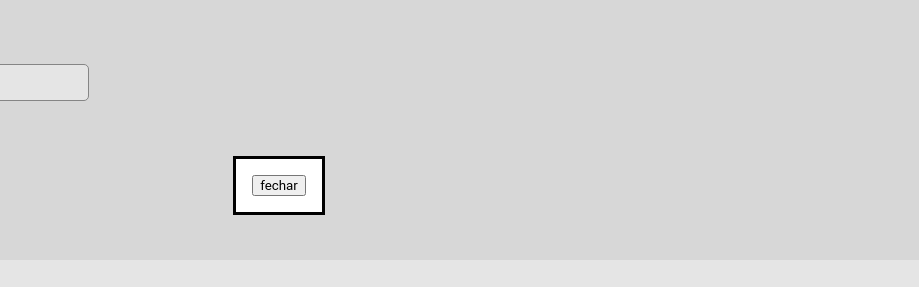
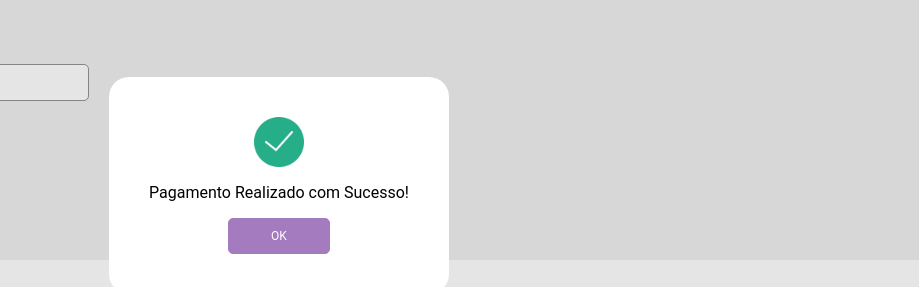
Before and after one commit to DebLagos/projeto-faculdade, a plain HTML site: page pagamento.html in a window 1280 px wide. Both pictures are taken after typing "Sample", "5551234", "Sample", "Sample" into the empty fields and a click on the button "Agendar". Shown: the part 735-1022 px from the top of the page, 361-1280 px from the left. Drawn offline with Linux system fonts and the light colour scheme.

Commit message:
inclusao dos modais de confirmação e encerramento

```diff
--- a/agenda-paciente.css
+++ b/agenda-paciente.css
@@ -63,3 +63,55 @@
     justify-content: center;
 
 }
+
+dialog {
+
+    padding: 40px;
+    border: none;
+    border-radius: 20px;
+}
+
+.dialog-header {
+    display: flex;
+    justify-content: center;
+    padding: 15px;
+}
+
+.dialog-body {
+
+    font-weight: 400;
+}
+
+.dialog-footer {
+    width: 100%;
+    display: flex;
+    margin-top: 10px;
+    flex-direction: row;
+    justify-content: space-between;
+
+}
+
+.imagem-cancelar {
+    width: 60px;
+    height: 60px;
+    display: flex;
+
+}
+
+.fechar {
+    width: 100px;
+    padding: 10px;
+    cursor: pointer;
+    border-radius: 5px;
+    background-color: #A47BBE;
+    border: 1px solid #A47BBE;
+    color: #ffffff;
+
+
+}
+
+.fechar:hover {
+    background-color: #ffffff;
+    border: 1px solid #A47BBE;
+    color: #A47BBE;
+}
--- a/contatos.css
+++ b/contatos.css
@@ -76,3 +76,50 @@ h1 {
     margin-top: 40px;
     margin-bottom: 50px;
 }
+
+dialog {
+
+    padding: 40px;
+    border: none;
+    border-radius: 20px;
+}
+
+.dialog-header {
+    display: flex;
+    justify-content: center;
+}
+
+.dialog-body {
+
+    font-weight: 400;
+}
+
+.dialog-footer {
+    justify-content: center;
+    display: flex;
+}
+
+.imagem-sucesso {
+    width: 50px;
+    height: 50px;
+    display: flex;
+
+}
+
+.fechar {
+    width: 100px;
+    padding: 10px;
+    cursor: pointer;
+    border-radius: 5px;
+    background-color: #A47BBE;
+    border: 1px solid #A47BBE;
+    color: #ffffff;
+
+
+}
+
+.fechar:hover {
+    background-color: #ffffff;
+    border: 1px solid #A47BBE;
+    color: #A47BBE;
+}
--- a/pagamento.html
+++ b/pagamento.html
@@ -12,6 +12,7 @@
     <link rel="stylesheet" href="titulos.css">
     <link rel="stylesheet" href="fonts/remixicon.css">
     <link rel="stylesheet" href="pagamentos.css">
+
 </head>
 
 <body>
@@ -420,7 +421,15 @@
     </footer>
 
     <dialog id="modal_pagamento">
-        <button type="button" class="fechar">fechar</button>
+        <div class="dialog-header">
+            <img src="images/sucesso.png" alt="" class="imagem-sucesso">
+        </div>
+        <div class="dialog-body">
+            <p>Pagamento Realizado com Sucesso!</p>
+        </div>
+        <div class="dialog-footer">
+            <a href="meus-agendamentos.html" class="pagamento-efetuado">OK</a>
+        </div>
     </dialog>
 
     <script src="modal.js"></script>
--- a/pagamentos.css
+++ b/pagamentos.css
@@ -139,3 +139,52 @@
 .conteudo-salvar-cartao {
     display: inline-flex;
 }
+
+dialog {
+    /* width: 15%;
+    height: 25%; */
+    padding: 40px;
+    border: none;
+    border-radius: 20px;
+}
+
+.dialog-header {
+    display: flex;
+    justify-content: center;
+}
+
+.dialog-body {
+
+    font-weight: 400;
+}
+
+.dialog-footer {
+    justify-content: center;
+    display: flex;
+    text-align: center;
+    font-size: 12px;
+}
+
+.imagem-sucesso {
+    width: 50px;
+    height: 50px;
+    display: flex;
+
+}
+
+.pagamento-efetuado {
+    width: 80px;
+    padding: 10px;
+    cursor: pointer;
+    border-radius: 5px;
+    background-color: #A47BBE;
+    border: 1px solid #A47BBE;
+    color: #ffffff;
+
+}
+
+.pagamento-efetuado:hover {
+    background-color: #ffffff;
+    border: 1px solid #A47BBE;
+    color: #A47BBE;
+}
```
Also changed, not shown: agenda-de-pacientes.html (+11 -1 lines), consultas.html (+0 -3 lines), exames.html (+1 -1 lines), meus-agendamentos.html (+10 -1 lines), tela-contato.html (+10 -1 lines), images/cancelar.png (added), images/sucesso.png (added).
